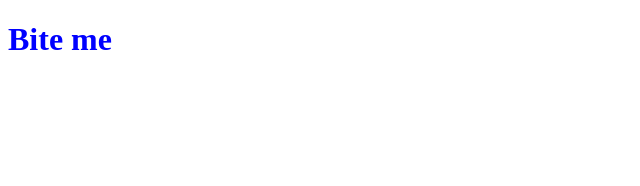
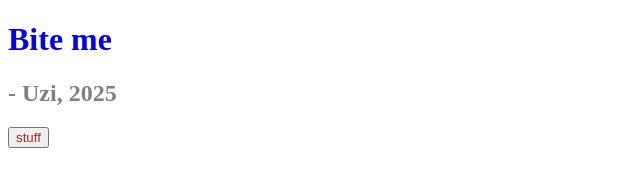
Before and after one commit to TarasKostr/parceltoo, a website built with Parcel: page src/index.html in a window 1280 px wide. Shown: the whole page, without its empty margins (0-640 px from the left). Built offline with nearby package versions, Linux system fonts and the light colour scheme.

Commit message:
also stuff

```diff
--- a/src/index.html
+++ b/src/index.html
@@ -8,6 +8,8 @@
 </head>
 <body>
     <h1>Bite me</h1>
+    <h2>- Uzi, 2025</h2>
+    <button>stuff</button>
     <script type="module" src="./script.js"></script>
 </body>
 </html>
--- a/src/style.css
+++ b/src/style.css
@@ -1,3 +1,11 @@
 h1{
     color: blue;
 }
+
+h2{
+    color: gray;
+}
+
+button{
+    color: brown;
+}
```
